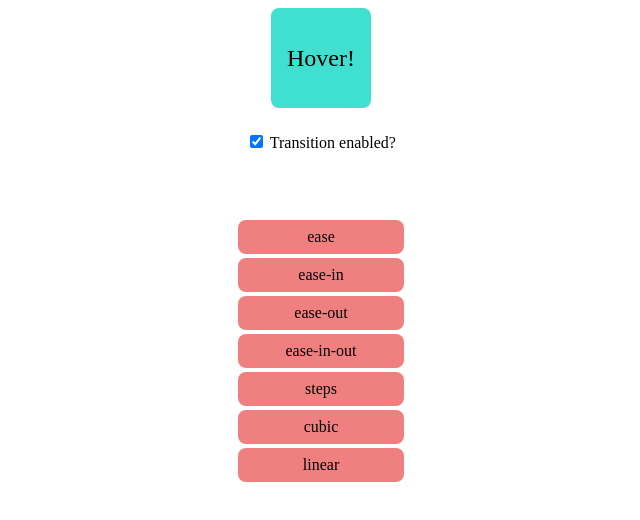
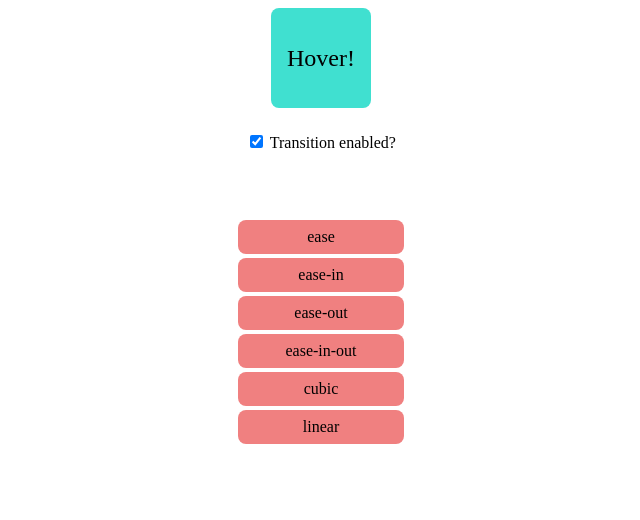
Before and after one commit to mutemararo/learning-git, a plain HTML site: page index.html in a window 1280 px wide. Shown: the whole page, without its empty margins (319-959 px from the left). Drawn offline with Linux system fonts and the light colour scheme.

Commit message:
removed step transition timing function

```diff
--- a/index.html
+++ b/index.html
@@ -25,7 +25,6 @@
        <div class="rectangle ttf-ease-in" tabindex="0">ease-in</div>
        <div class="rectangle ttf-ease-out" tabindex="0">ease-out</div>
        <div class="rectangle ttf-ease-in-out" tabindex="0">ease-in-out</div>
-       <div class="rectangle ttf-steps" tabindex="0">steps</div>
        <div class="rectangle ttf-cubic" tabindex="0">cubic</div>
        <div class="rectangle ttf-linear" tabindex="0">linear</div>
     <script src="index.js"></script>
--- a/main.css
+++ b/main.css
@@ -68,10 +68,6 @@ body{
     transition-timing-function: ease-in-out;
   }
 
-  .rectangle.ttf-steps {
-    transition-timing-function: steps(3);
-  }
-
   .rectangle.ttf-cubic {
     transition-timing-function: cubic-bezier(0.68, -0.55, 0.27, 1.55);
   }
```
